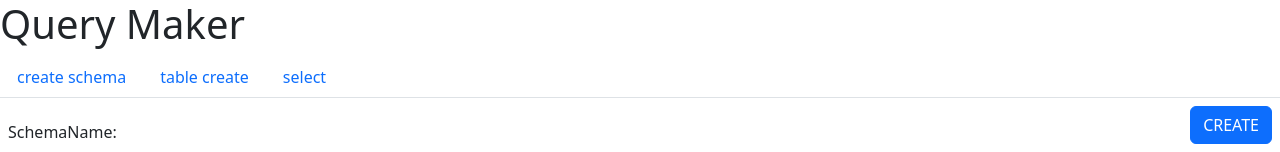
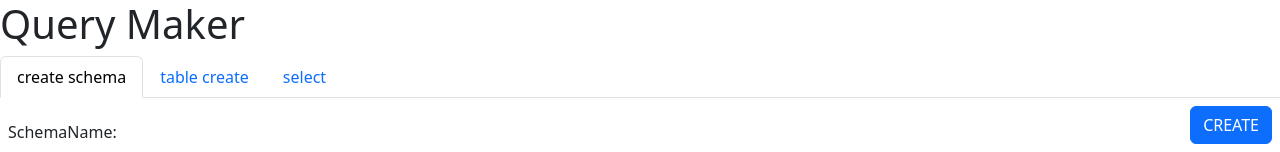
Before and after one commit to lesw1216/query-maker-vue, a Vue app: page /schema in a window 1280 px wide. Shown: the top 152 px of the page. Built offline with nearby package versions, Linux system fonts and the light colour scheme.

Commit message:
feat: add current nav bar display feat

```diff
--- a/src/components/NavigatorComp.vue
+++ b/src/components/NavigatorComp.vue
@@ -2,20 +2,33 @@
     <div>
       <ul class="nav nav-tabs">
         <li class="nav-item">
-          <router-link class="nav-link" to="/schema">create schema</router-link>
+          <router-link class="nav-link" :class="{active: isPath('/schema')}" to="/schema">create schema</router-link>
         </li>
         <li class="nav-item">
-          <router-link class="nav-link" to="/table">table create</router-link>
+          <router-link class="nav-link" :class="{active: isPath('/table')}" to="/table">table create</router-link>
         </li>
         <li class="nav-item">
-          <router-link class="nav-link" to="/select">select</router-link>
+          <router-link class="nav-link" :class="{active: isPath('/select')}" to="/select">select</router-link>
         </li>
       </ul>
     </div>
-  </template>
-  <script setup>
+</template>
+<script setup>
+import { useRoute, useRouter } from 'vue-router';
+import { ref } from 'vue';
 
-  </script>
-  <style lang="">
+const route = useRoute()
+const router = useRouter()
 
-  </style>
+const routePath = ref()
+
+router.afterEach(() => {
+  routePath.value = route.path
+})
+
+const isPath = (path) => {
+  return routePath.value == path
+}
+</script>
+<style lang="">
+</style>
--- a/src/router/index.js
+++ b/src/router/index.js
@@ -6,11 +6,6 @@ import SelectView from '@/views/SelectView.vue'
 const router = createRouter({
   history: createWebHistory(import.meta.env.BASE_URL),
   routes: [
-    // {
-    //   path: '/',
-    //   name: 'home',
-    //   component: HomeView
-    // },
     // {
     //   path: '/about',
     //   name: 'about',
```
